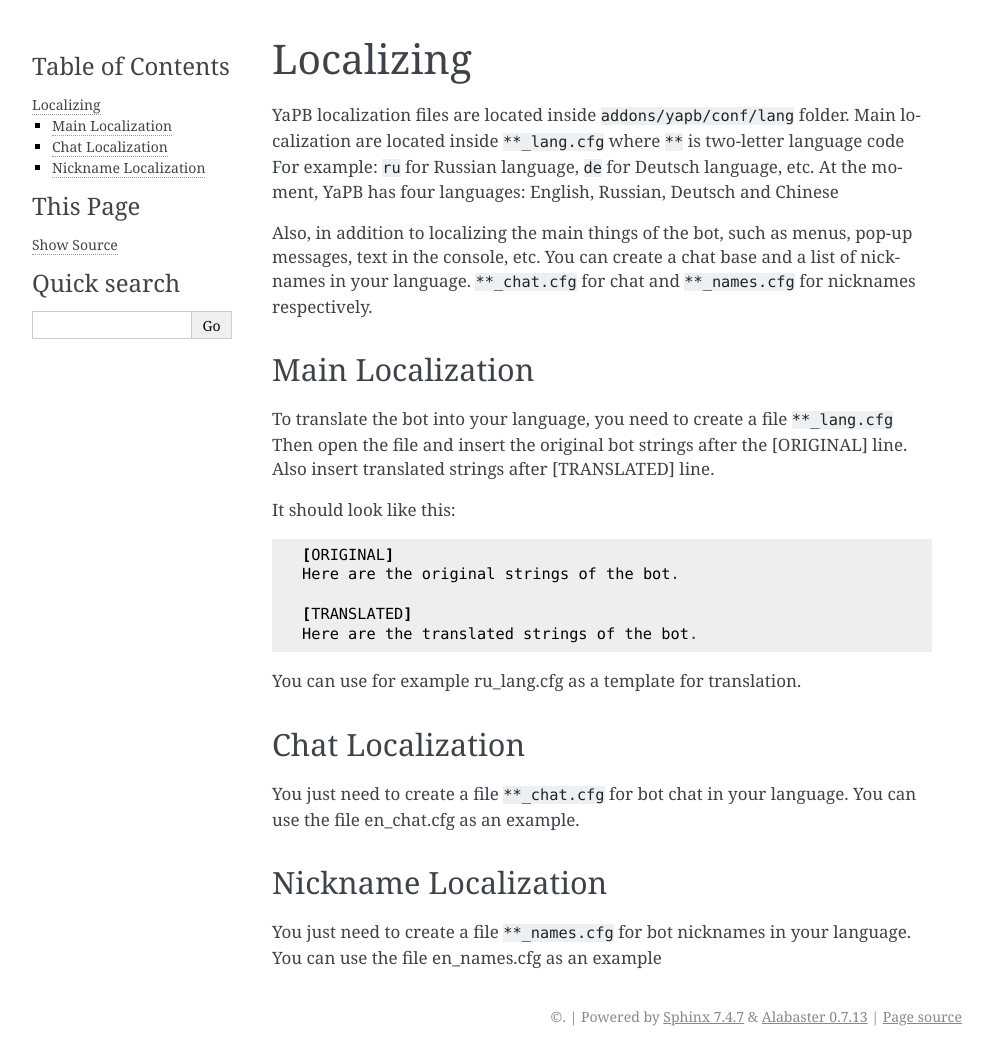
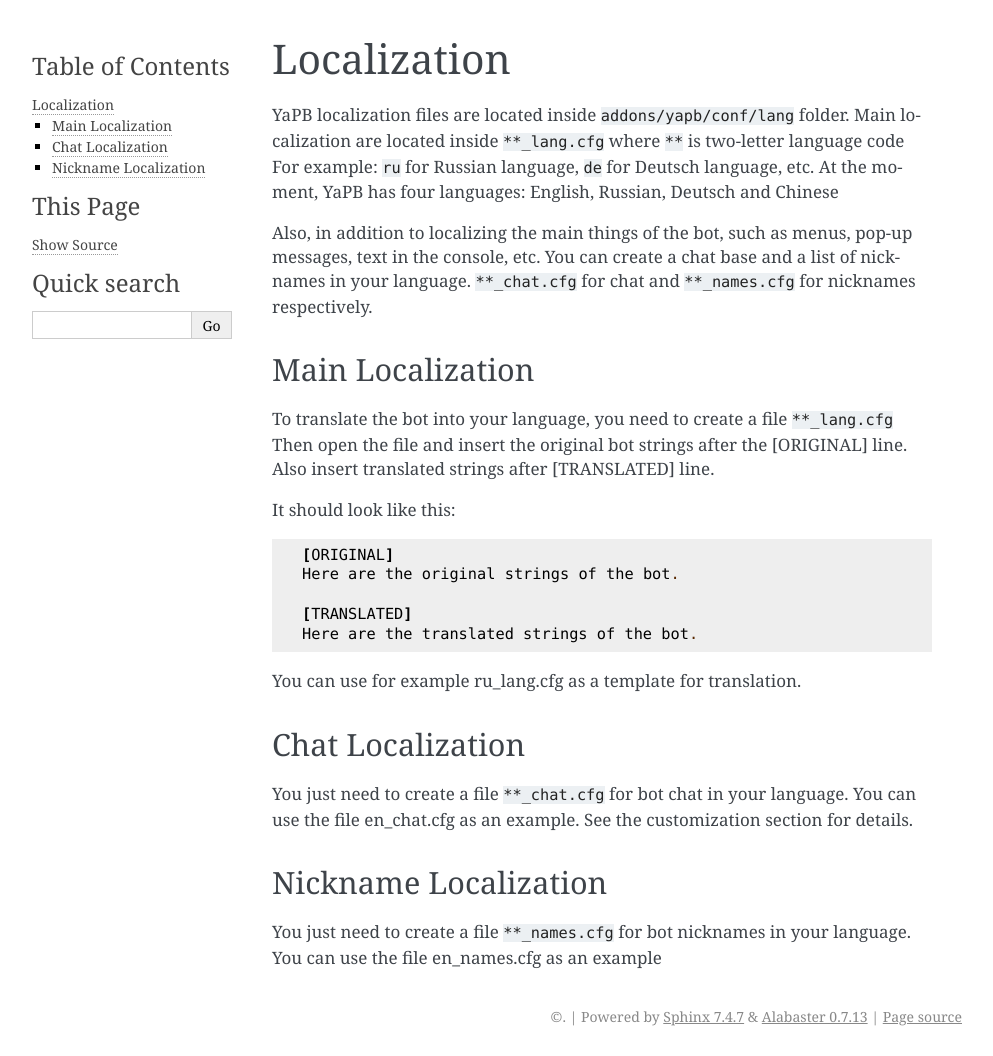
Before and after one commit to yapb/docs, a Sphinx documentation site: the page built from docs/localization.rst, in a window 1280 px wide. Shown: the whole page, without its empty margins (148-1141 px from the left). Built offline with Sphinx 7.4.7, drawn with Linux system fonts in a browser that asks for light colours.

```diff
--- a/docs/localization.rst
+++ b/docs/localization.rst
@@ -1,5 +1,5 @@
 *********************
-Localizing
+Localization
 *********************
 YaPB localization files are located inside ``addons/yapb/conf/lang`` folder.
 Main localization are located inside ``**_lang.cfg`` where ``**`` is two-letter language code
@@ -31,6 +31,7 @@ Chat Localization
 ================================
 You just need to create a file ``**_chat.cfg`` for bot chat in your language.
 You can use the file en_chat.cfg as an example.
+See the customization section for details.
 
 Nickname Localization
 ================================
```
Also changed, not shown: docs/waypointing.rst (+7 -7 lines), docs/images/incoming_path.png.
